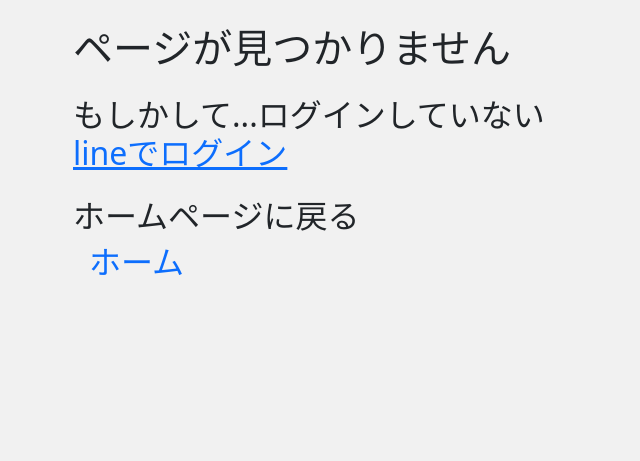
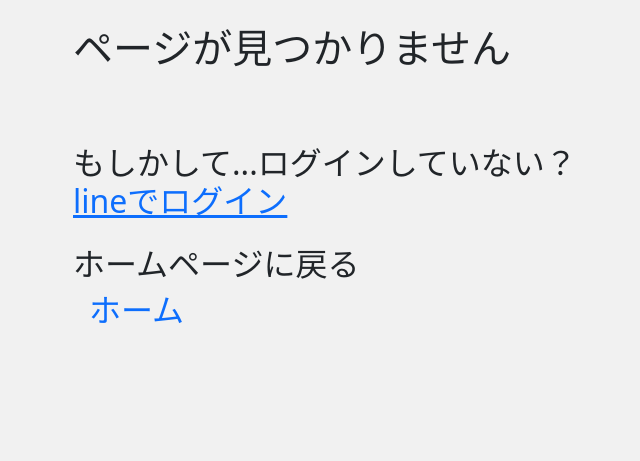
Before and after one commit to ANKM0/auto_kenkou_kansatu, a Django app: template templates/404.html in a window 1280 px wide. Shown: the part 96-557 px from the top of the page, without its empty margins (9-649 px from the left). Run offline with Django 3.2, Linux system fonts and the light colour scheme; the template is opened without the code that fills it, so the values that code supplies are empty.

Commit message:
404 微修正

```diff
--- a/templates/404.html
+++ b/templates/404.html
@@ -1,9 +1,9 @@
 {% extends 'users/base.html' %}
 
 {% block content %}
-    <h1 class="my-4">ページが見つかりません</h1>
+    <h1 class="my-4">ページが見つかりません</h1><br>
     <h2 class="my-4">
-        もしかして...ログインしていない<br>
+        もしかして...ログインしていない？<br>
         <a href="{% url 'social:begin' 'line' %}"> lineでログイン</a>
     </h2>
     <h2 class="my-4">
```
